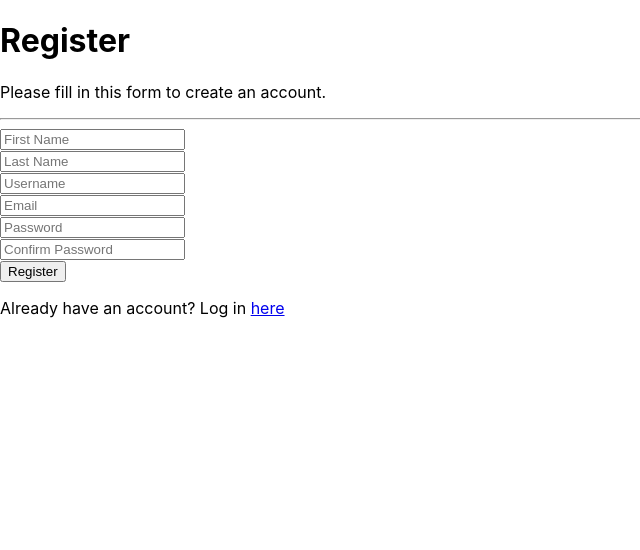
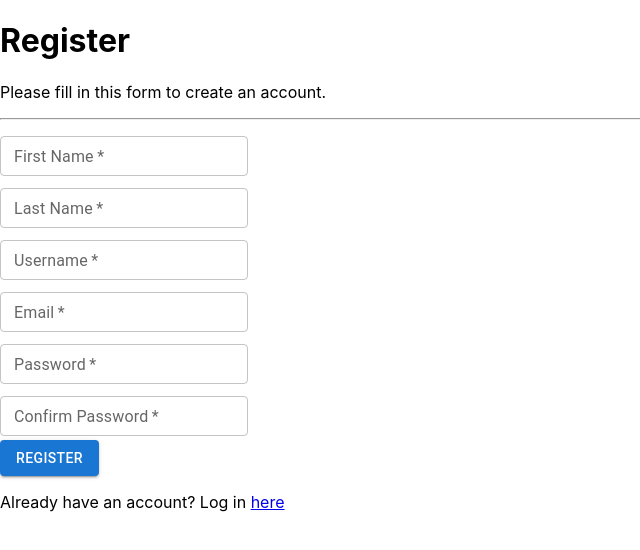
Before and after one commit to smc8501/InternationalInteractiveDashboard, a React (Create React App) app in the folder client/: page /registerform in a window 1280 px wide. Shown: the top 550 px of the page, without its empty margins (0-640 px from the left). Built offline with nearby package versions, Linux system fonts and the light colour scheme.

Commit message:
Add Basic CSS and Material UI library of components to make it easier to design the application

```diff
--- a/client/package.json
+++ b/client/package.json
@@ -4,6 +4,11 @@
   "proxy": "http://localhost:4000",
   "private": true,
   "dependencies": {
+    "@emotion/react": "^11.10.6",
+    "@emotion/styled": "^11.10.6",
+    "@mui/joy": "^5.0.0-alpha.75",
+    "@mui/material": "^5.12.0",
+    "@mui/styled-engine-sc": "^5.12.0",
     "@testing-library/jest-dom": "^5.16.5",
     "@testing-library/react": "^13.4.0",
     "@testing-library/user-event": "^13.5.0",
@@ -13,6 +18,7 @@
     "react-dom": "^18.2.0",
     "react-router-dom": "^6.9.0",
     "react-scripts": "5.0.1",
+    "styled-components": "^5.3.9",
     "validator": "^13.9.0",
     "web-vitals": "^2.1.4"
   },
--- a/client/src/pages/dashboards/IntStudentDashboard.jsx
+++ b/client/src/pages/dashboards/IntStudentDashboard.jsx
@@ -1,4 +1,4 @@
-import {useLocation, useNavigation} from 'react-router-dom';
+import {useLocation} from 'react-router-dom';
 
 function IntStudentDashboard() {
 
--- a/client/src/pages/loginPage/LoginForm.jsx
+++ b/client/src/pages/loginPage/LoginForm.jsx
@@ -3,13 +3,15 @@
 import { useState } from 'react';
 import { useNavigate, Link } from "react-router-dom";
 import axios from "axios";
+import { Button } from '@mui/material';
+import { Input } from '@mui/joy';
+import './loginForm.css';
 
 
 function LoginForm() {
     const history=useNavigate();
     const [username, setUsername] = useState('');
     const [password, setPassword] = useState('');
-
     const handleSubmit = async (e) => {
         e.preventDefault();
         try {
@@ -26,18 +28,25 @@ function LoginForm() {
 
         <div className="Container">
             <form onSubmit={handleSubmit} >
+                <div className="container-left">
                     <h1>Log In</h1>
                     <p>Please log in to continue your university application with us.</p>
                     <hr></hr>
-                <input type="text" onChange={(e) => {setUsername(e.target.value)}} placeholder="Username" id="username"/><br></br>
-                <input type="password" onChange={(e) => {setPassword(e.target.value)}} placeholder="Password" id="password"/><br></br>
+                </div>
+                <div className="container-right">
+                    <Input type="text" placeholder="Username" id="username" onChange={(e) => {setUsername(e.target.value)}} size="sm" required/><br></br>
+                    {/* <input type="text" onChange={(e) => {setUsername(e.target.value)}} placeholder="Username" id="username"/><br></br> */}
+                    <Input type="password" placeholder="Password" onChange={(e) => {setPassword(e.target.value)}} id="password" size="sm" required/><br></br>
+                    {/* <input type="password" onChange={(e) => {setPassword(e.target.value)}} placeholder="Password" id="password"/><br></br> */}
 
-                <button type="submit">Login</button>
+                    {/* <button type="submit">Login</button> */}
+                    <Button variant="contained">Log In</Button>
                     <label>
                         <b>Remember me</b>
                         <input type="checkbox" name="remember"/>
                     </label>
                     <p>Don't have an account? Register <Link to="/registerform">here</Link></p>
+                </div>
             </form>
         </div>
 
--- a/client/src/pages/registerPage/RegisterForm.jsx
+++ b/client/src/pages/registerPage/RegisterForm.jsx
@@ -2,6 +2,8 @@
 import {useNavigate, Link} from "react-router-dom";
 import { useState } from "react";
 import axios from 'axios';
+import { TextField, Button } from '@mui/material';
+import './registerForm.css';
 
 function RegisterForm() {
     const history=useNavigate();
@@ -11,7 +13,7 @@ function RegisterForm() {
     const [username, setUsername] = useState('');
     const [email, setEmail] = useState('');
     const [password, setPassword] = useState('');
-    const errormessage="";
+    // const errormessage="";
 
     const handleSubmit = async (e) => {
         e.preventDefault();
@@ -28,23 +30,33 @@ function RegisterForm() {
     }
     return(
         <div className="container">
-            <form onSubmit={handleSubmit} action="POST">
+            <div className="container-left">
                 <h1>Register</h1>
                 <p>Please fill in this form to create an account.</p>
                 <hr></hr>
+            </div>
+            <div className="container-right">
+                <form onSubmit={handleSubmit} action="POST">
                     {/* {registerInputs.map((input) => (
                     <FormInput key={input.id} {...input} onChange={onChange}/>
                     ))} */}
-            <input type="text" onChange={(e) => { setFirstName(e.target.value) }} placeholder="First Name" id="firstName" required/><br></br>
-            <input type="text" onChange={(e) => { setLastName(e.target.value) }} placeholder="Last Name" id="lastName" required/><br></br>
-            <input type="text" onChange={(e) => { setUsername(e.target.value) }} placeholder="Username" errormessage="Username should be 3-16 characters and should not include any special character!" pattern={`^[A-Za-z0-9]{3,16}$`} id="username" required/><br></br><span>{errormessage}</span>
-            <input type="email" onChange={(e) => { setEmail(e.target.value) }} placeholder="Email" errormessage="Input a valid email" id="email" required/><br></br><span>{errormessage}</span>
-            <input type="password" onChange={(e) => { setPassword(e.target.value) }} placeholder="Password" errormessage="Password should be 8-20 characters and include at least 1 letter and 1 number." pattern={`^(?=.*[0-9])(?=.*[a-zA-Z])[a-zA-Z0-9!@#$%6&*]{8,20}$`} id="password" required/><br></br><span>{errormessage}</span>
-            <input type="password" placeholder= "Confirm Password" errormessage="Passwords do not match" pattern={password} required/><br></br><span>{errormessage}</span>
-            <button type="submit">Register</button>
+                    <TextField label="First Name" onChange={(e) => { setFirstName(e.target.value) }} id="firstName" size="small" margin="dense"required/><br></br>
+                    {/* <input type="text" onChange={(e) => { setFirstName(e.target.value) }} placeholder="First Name" id="firstName" required/><br></br>  */}
+                    <TextField label="Last Name" onChange={(e) => { setLastName(e.target.value) }} id="lastName" size="small" margin="dense"required/><br></br>
+                    {/* <input type="text" onChange={(e) => { setLastName(e.target.value) }} placeholder="Last Name" id="lastName" required/><br></br> */}
+                    <TextField label="Username" onChange={(e) => { setUsername(e.target.value) }} id="username" size="small" margin="dense"pattern={`^[A-Za-z0-9]{3,16}$`} required/><br></br>
+                    {/* <input type="text" onChange={(e) => { setUsername(e.target.value) }} placeholder="Username" errormessage="Username should be 3-16 characters and should not include any special character!" pattern={`^[A-Za-z0-9]{3,16}$`} id="username" required/><br></br><span>{errormessage}</span> */}
+                    <TextField label="Email" onChange={(e) => { setEmail(e.target.value) }} id="email" size="small" margin="dense" required/><br></br>
+                    {/* <input type="email" onChange={(e) => { setEmail(e.target.value) }} placeholder="Email" errormessage="Input a valid email" id="email" required/><br></br><span>{errormessage}</span> */}
+                    <TextField label="Password" type="password" onChange={(e) => { setPassword(e.target.value) }} size="small" margin="dense" pattern={`^(?=.*[0-9])(?=.*[a-zA-Z])[a-zA-Z0-9!@#$%6&*]{8,20}$`} id="password" required/><br></br>
+                    {/* <input type="password" onChange={(e) => { setPassword(e.target.value) }} placeholder="Password" errormessage="Password should be 8-20 characters and include at least 1 letter and 1 number." pattern={`^(?=.*[0-9])(?=.*[a-zA-Z])[a-zA-Z0-9!@#$%6&*]{8,20}$`} id="password" required/><br></br><span>{errormessage}</span> */}
+                    <TextField label="Confirm Password"type="password" size="small" margin="dense"pattern={password}required/><br></br>
+                    {/* <input type="password" placeholder= "Confirm Password" errormessage="Passwords do not match" pattern={password} required/><br></br><span>{errormessage}</span> */}
+                    <Button variant="contained">Register</Button>
+                    {/* <button type="submit">Register</button> */}
                     <p>Already have an account? Log in <Link to="/loginform">here</Link></p>
-            {/* Link in line 22 not working */}
                 </form>
+            </div>
         </div>
     );
 }
```
Also changed, not shown: client/src/pages/loginPage/loginForm.css (+8 -0 lines), client/src/pages/registerPage/registerForm.css (+9 -0 lines), 1 other file (tests, documents, lock files or other folders). Lines whose indentation alone changed are shown as unchanged.
